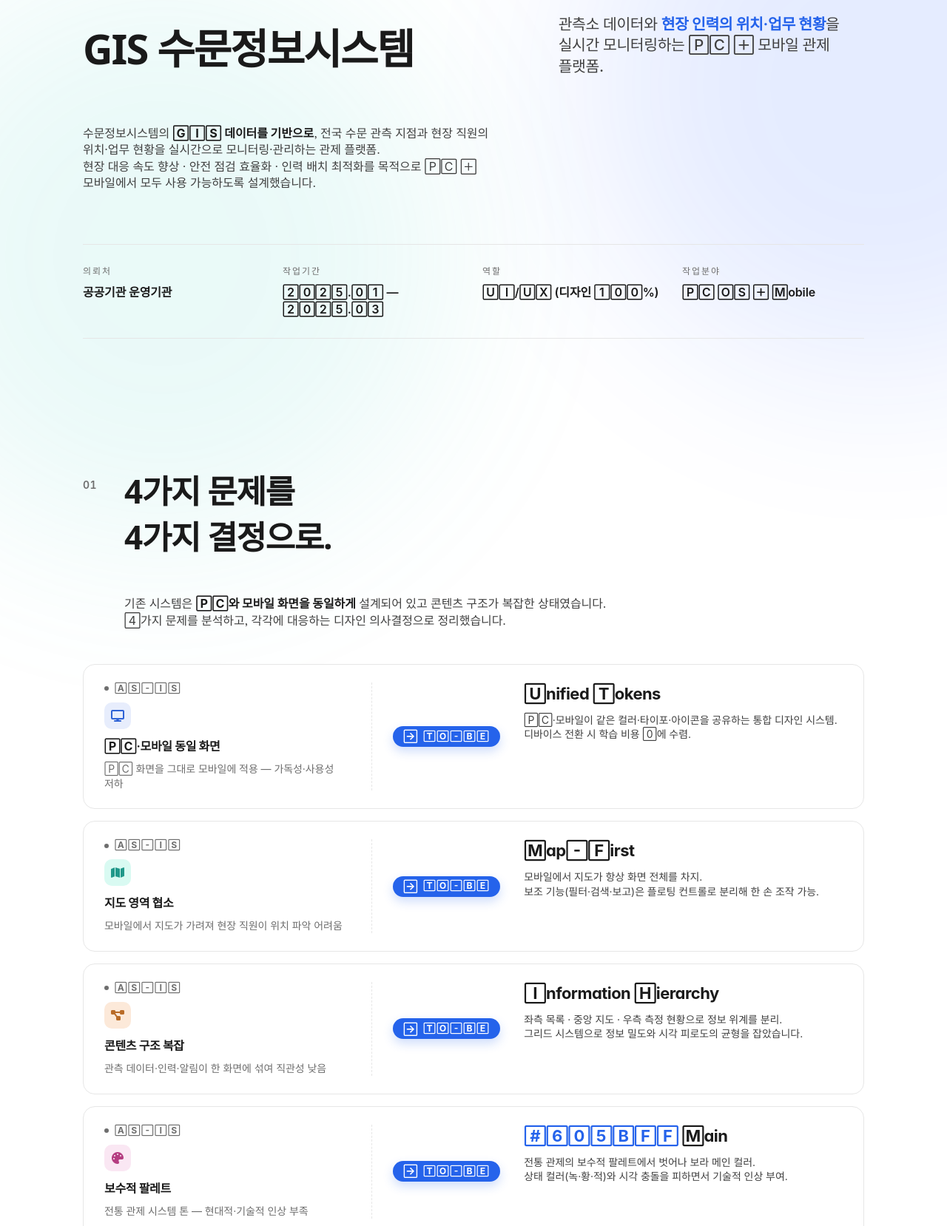
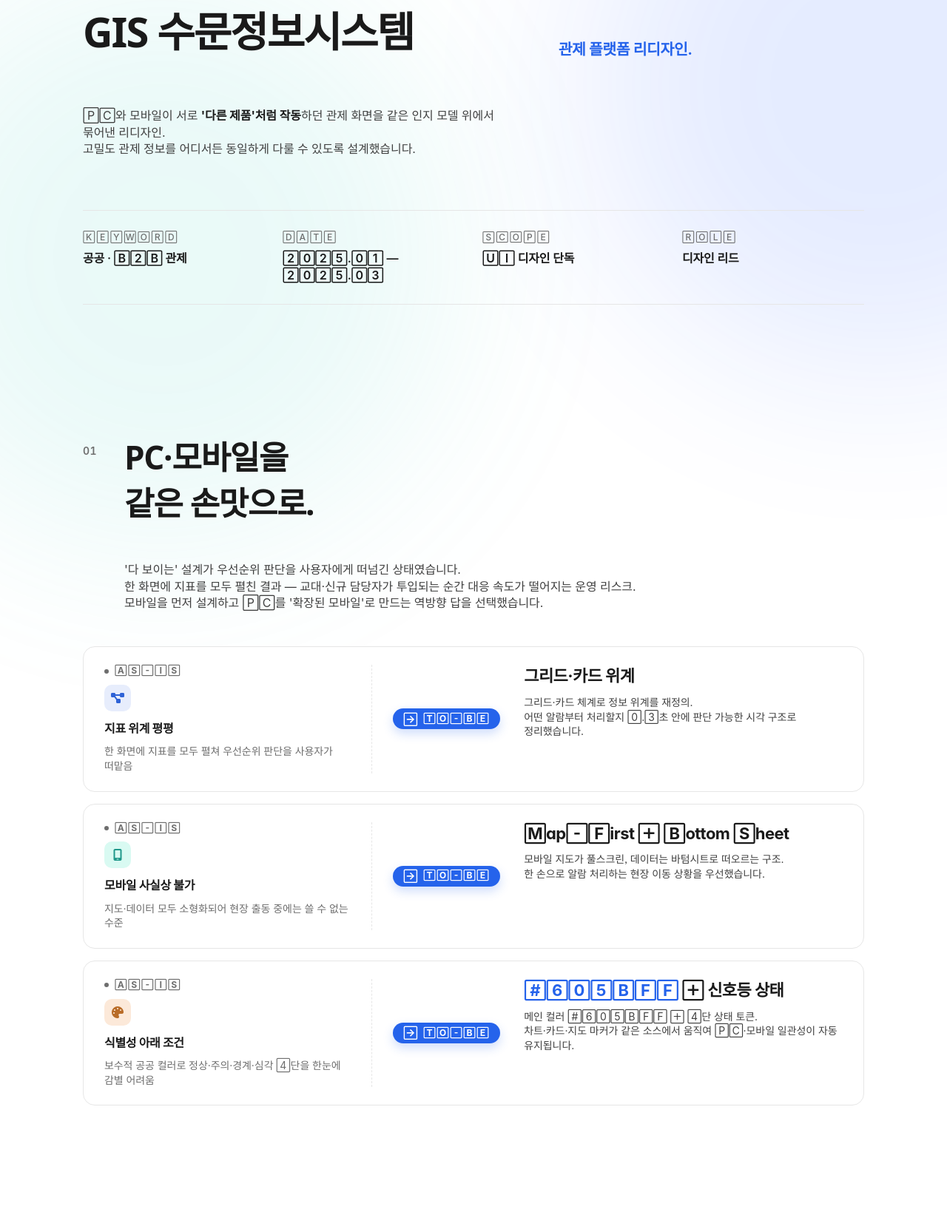
Before and after one commit to yihyun-park/parkyihyun-portfolio, a website: page work-2.html in a window 1280 px wide. Shown: the part 172-1830 px from the top of the page at 74% size. Drawn offline with Linux system fonts and the light colour scheme; a web font is replaced by a local one.

Commit message:
GIS work-2 페이지 전면 문구 교체
Hero
- prj_intro: PC·모바일이 서로 '다른 제품'처럼 작동하던 관제 화면 +
  고밀도 관제 정보를 어디서든 동일하게 다룰 수 있도록

01 페어 카드 (4→3장)
- prj_h_tit: "PC·모바일을 / 같은 손맛으로."
- prj_h_desc: 모바일 우선 후 PC 확장 역방향 접근
- 페어 3쌍:
  · 지표 위계 평평 → 그리드·카드 위계 (0.3초 판단)
  · 모바일 사실상 불가 → Map-First + Bottom Sheet
  · 식별성 아래 조건 → #605BFF + 신호등 상태 (4단 토큰)

02 화면 섹션
- prj_h_tit: "4 메인 뷰 × / 2 디바이스."
- prj_h_desc: 대시보드·지도·관측소·알림 4뷰 × PC·모바일

Co-Authored-By: Claude Opus 4.7 (1M context) <noreply@anthropic.com>

```diff
--- a/work-2.html
+++ b/work-2.html
@@ -104,27 +104,27 @@
     <div class="inn">
       <div class="prj_eye fade" style="--i: 0">
         <a href="index.html#work" class="prj_back">← Selected Work</a>
-        <span class="prj_no">02 — B2B / Public Sector</span>
+        <span class="prj_no">WORK · 02 · B2B CONTROL</span>
       </div>
       <div class="prj_hd">
         <h1 id="prj_tit" class="prj_tit fade" style="--i: 1">GIS 수문정보시스템</h1>
-        <p class="prj_subtit fade" style="--i: 1">관측소 데이터와 <span class="accent">현장 인력의 위치·업무 현황</span>을 실시간 모니터링하는 PC + 모바일 관제 플랫폼.</p>
+        <p class="prj_subtit fade" style="--i: 1"><span class="accent">관제 플랫폼 리디자인.</span></p>
         <p class="prj_intro fade" style="--i: 2">
-          수문정보시스템의 <b>GIS 데이터를 기반으로</b>, 전국 수문 관측 지점과 현장 직원의 위치·업무 현황을 실시간으로 모니터링·관리하는 관제 플랫폼. 현장 대응 속도 향상 · 안전 점검 효율화 · 인력 배치 최적화를 목적으로 PC + 모바일에서 모두 사용 가능하도록 설계했습니다.
+          PC와 모바일이 서로 <b>'다른 제품'처럼 작동</b>하던 관제 화면을 같은 인지 모델 위에서 묶어낸 리디자인. 고밀도 관제 정보를 어디서든 동일하게 다룰 수 있도록 설계했습니다.
         </p>
       </div>
       <dl class="prj_meta fade" style="--i: 3">
         <div class="prj_meta_it">
-          <dt>의뢰처</dt><dd>공공기관 운영기관</dd>
+          <dt>KEYWORD</dt><dd>공공 · B2B 관제</dd>
         </div>
         <div class="prj_meta_it">
-          <dt>작업기간</dt><dd>2025.01 — 2025.03</dd>
+          <dt>DATE</dt><dd>2025.01 — 2025.03</dd>
         </div>
         <div class="prj_meta_it">
-          <dt>역할</dt><dd>UI/UX (디자인 100%)</dd>
+          <dt>SCOPE</dt><dd>UI 디자인 단독</dd>
         </div>
         <div class="prj_meta_it">
-          <dt>작업분야</dt><dd>PC OS + Mobile</dd>
+          <dt>ROLE</dt><dd>디자인 리드</dd>
         </div>
       </dl>
     </div>
@@ -136,52 +136,38 @@
     <div class="inn">
       <div class="prj_h fade">
         <span class="prj_h_lbl">01</span>
-        <h2 id="p_problem" class="prj_h_tit">4가지 문제를<br>4가지 결정으로.</h2>
+        <h2 id="p_problem" class="prj_h_tit">PC·모바일을<br>같은 손맛으로.</h2>
       </div>
       <p class="prj_h_desc fade" style="--i: 1">
-        기존 시스템은 <b>PC와 모바일 화면을 동일하게</b> 설계되어 있고 콘텐츠 구조가 복잡한 상태였습니다. 4가지 문제를 분석하고, 각각에 대응하는 디자인 의사결정으로 정리했습니다.
+        '다 보이는' 설계가 우선순위 판단을 사용자에게 떠넘긴 상태였습니다. 한 화면에 지표를 모두 펼친 결과 — 교대·신규 담당자가 투입되는 순간 대응 속도가 떨어지는 운영 리스크. 모바일을 먼저 설계하고 PC를 '확장된 모바일'로 만드는 역방향 답을 선택했습니다.
       </p>
       <div class="prj_pair_grid fade" style="--i: 2">
 
         <article class="prj_pair">
           <div class="pair_as">
             <span class="pair_role"><span class="pair_dot"></span>AS-IS</span>
-            <span class="card_ico"><i class="fa-solid fa-display" aria-hidden="true"></i></span>
-            <h4>PC·모바일 동일 화면</h4>
-            <p>PC 화면을 그대로 모바일에 적용 — 가독성·사용성 저하</p>
+            <span class="card_ico"><i class="fa-solid fa-diagram-project" aria-hidden="true"></i></span>
+            <h4>지표 위계 평평</h4>
+            <p>한 화면에 지표를 모두 펼쳐 우선순위 판단을 사용자가 떠맡음</p>
           </div>
           <div class="pair_arrow" aria-hidden="true">TO-BE</div>
           <div class="pair_to">
-            <h3>Unified Tokens</h3>
-            <p>PC·모바일이 같은 컬러·타이포·아이콘을 공유하는 통합 디자인 시스템. 디바이스 전환 시 학습 비용 0에 수렴.</p>
+            <h3>그리드·카드 위계</h3>
+            <p>그리드·카드 체계로 정보 위계를 재정의. 어떤 알람부터 처리할지 0.3초 안에 판단 가능한 시각 구조로 정리했습니다.</p>
           </div>
         </article>
 
         <article class="prj_pair">
           <div class="pair_as">
             <span class="pair_role"><span class="pair_dot"></span>AS-IS</span>
-            <span class="card_ico"><i class="fa-solid fa-map" aria-hidden="true"></i></span>
-            <h4>지도 영역 협소</h4>
-            <p>모바일에서 지도가 가려져 현장 직원이 위치 파악 어려움</p>
+            <span class="card_ico"><i class="fa-solid fa-mobile-screen" aria-hidden="true"></i></span>
+            <h4>모바일 사실상 불가</h4>
+            <p>지도·데이터 모두 소형화되어 현장 출동 중에는 쓸 수 없는 수준</p>
           </div>
           <div class="pair_arrow" aria-hidden="true">TO-BE</div>
           <div class="pair_to">
-            <h3>Map-First</h3>
-            <p>모바일에서 지도가 항상 화면 전체를 차지. 보조 기능(필터·검색·보고)은 플로팅 컨트롤로 분리해 한 손 조작 가능.</p>
-          </div>
-        </article>
-
-        <article class="prj_pair">
-          <div class="pair_as">
-            <span class="pair_role"><span class="pair_dot"></span>AS-IS</span>
-            <span class="card_ico"><i class="fa-solid fa-diagram-project" aria-hidden="true"></i></span>
-            <h4>콘텐츠 구조 복잡</h4>
-            <p>관측 데이터·인력·알림이 한 화면에 섞여 직관성 낮음</p>
-          </div>
-          <div class="pair_arrow" aria-hidden="true">TO-BE</div>
-          <div class="pair_to">
-            <h3>Information Hierarchy</h3>
-            <p>좌측 목록 · 중앙 지도 · 우측 측정 현황으로 정보 위계를 분리. 그리드 시스템으로 정보 밀도와 시각 피로도의 균형을 잡았습니다.</p>
+            <h3>Map-First + Bottom Sheet</h3>
+            <p>모바일 지도가 풀스크린, 데이터는 바텀시트로 떠오르는 구조. 한 손으로 알람 처리하는 현장 이동 상황을 우선했습니다.</p>
           </div>
         </article>
 
@@ -189,13 +175,13 @@
           <div class="pair_as">
             <span class="pair_role"><span class="pair_dot"></span>AS-IS</span>
             <span class="card_ico"><i class="fa-solid fa-palette" aria-hidden="true"></i></span>
-            <h4>보수적 팔레트</h4>
-            <p>전통 관제 시스템 톤 — 현대적·기술적 인상 부족</p>
+            <h4>식별성 아래 조건</h4>
+            <p>보수적 공공 컬러로 정상·주의·경계·심각 4단을 한눈에 감별 어려움</p>
           </div>
           <div class="pair_arrow" aria-hidden="true">TO-BE</div>
           <div class="pair_to">
-            <h3><span class="accent">#605BFF</span> Main</h3>
-            <p>전통 관제의 보수적 팔레트에서 벗어나 보라 메인 컬러. 상태 컬러(녹·황·적)와 시각 충돌을 피하면서 기술적 인상 부여.</p>
+            <h3><span class="accent">#605BFF</span> + 신호등 상태</h3>
+            <p>메인 컬러 #605BFF + 4단 상태 토큰. 차트·카드·지도 마커가 같은 소스에서 움직여 PC·모바일 일관성이 자동 유지됩니다.</p>
           </div>
         </article>
 
@@ -208,11 +194,11 @@
     <div class="inn">
       <div class="prj_h fade">
         <span class="prj_h_lbl">02</span>
-        <h2 id="p_screen" class="prj_h_tit">같은 데이터를<br>두 화면으로.</h2>
+        <h2 id="p_screen" class="prj_h_tit">4 메인 뷰 ×<br>2 디바이스.</h2>
       </div>
 
       <p class="prj_h_desc fade" style="--i: 1">
-        같은 데이터를 PC 관제 화면과 Mobile 현장 화면 두 맥락으로 풀어냈습니다. PC는 통합 모니터링, Mobile은 현장 인력의 4단계 흐름.
+        대시보드·지도·관측소 상세·알림 4개 메인 뷰를 PC·모바일 두 디바이스로 풀어냈습니다. PC는 통합 모니터링, 모바일은 현장 4단계 흐름 — 같은 소스 컴포넌트가 두 맥락에서 다른 손맛으로 동작합니다.
       </p>
       <div class="prj_tabs fade" style="--i: 2">
         <div class="tab_nav" role="tablist" aria-label="해상도 선택">
```
